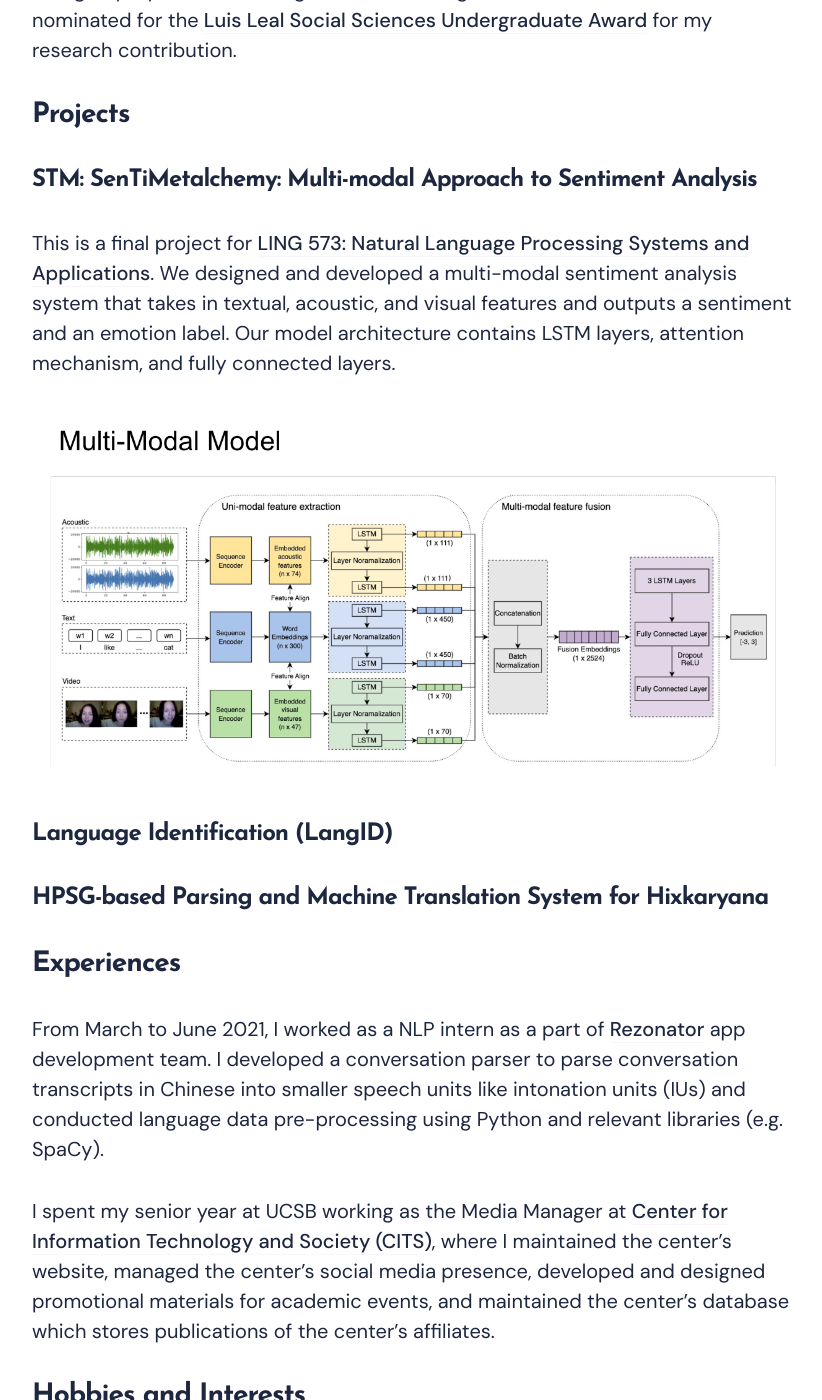
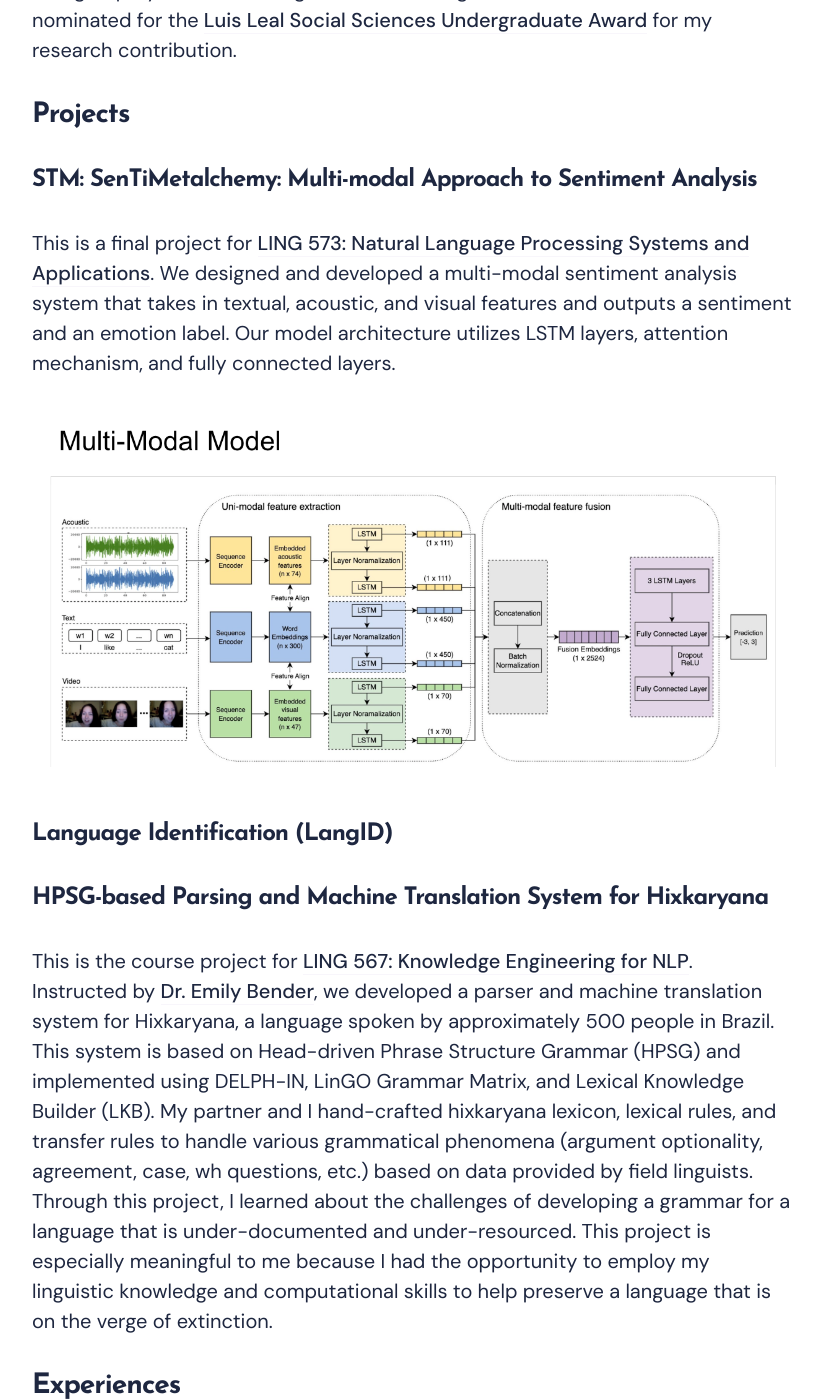
Before and after one commit to lexiewangdl/lexiewangdl.github.io, a Jekyll site: the page built from _pages/about.md, in a window 1280 px wide and 1400 px high, scrolled down 1175 px. Shown: the whole window, without its empty margins (228-1050 px from the left). Built offline with Jekyll 4.4.1, drawn with Linux system fonts in a browser that asks for light colours; nearby versions of some CDN libraries; some of the changed lines change nothing that is shown; some of the changed text lies outside the part shown.

Commit message:
Add project

```diff
--- a/_pages/about.md
+++ b/_pages/about.md
@@ -19,22 +19,33 @@ Using a filtered corpus approach to analyze LSTM and Transformer language models
 
 ### Social Identification and Interpersonal Communication in Zoom Virtual Groups
 
-This is an independent research study I conducted independent research under the supervision of UCSB Department of Communication's [Senior Honors Program](https://www.comm.ucsb.edu/undergrad/senior-honors). My thesis was titled "Social Identification and Interpersonal Communication in Zoom Virtual Groups." Guided by [Dr. Joe Walther](https://www.comm.ucsb.edu/people/joe-walther), [Dr. Jennifer Gibbs](https://www.comm.ucsb.edu/people/jennifer-gibbs), and [Dr. Gordon Abra](https://www.comm.ucsb.edu/people/gordon-abra), I conducted an online experiment to study interpersonal and intergroup dynamics in college students during remote instruction. I was nominated for the [Luis Leal Social Sciences Undergraduate Award](https://www.news.ucsb.edu/topics/luis-leal-award) for my research contribution.
+This is an independent research study I conducted independent research under the supervision of UCSB Department of Communication's [Senior Honors Program](https://www.comm.ucsb.edu/undergrad/senior-honors).
+My thesis was titled "Social Identification and Interpersonal Communication in Zoom Virtual Groups."
+Guided by [Dr. Joe Walther](https://www.comm.ucsb.edu/people/joe-walther), [Dr. Jennifer Gibbs](https://www.comm.ucsb.edu/people/jennifer-gibbs), and [Dr. Gordon Abra](https://www.comm.ucsb.edu/people/gordon-abra),
+I conducted an online experiment to study interpersonal and intergroup dynamics in college students during remote instruction.
+I was nominated for the [Luis Leal Social Sciences Undergraduate Award](https://www.news.ucsb.edu/topics/luis-leal-award) for my research contribution.
 
 ## Projects
 
 ### STM: SenTiMetalchemy: Multi-modal Approach to Sentiment Analysis
 This is a final project for [LING 573: Natural Language Processing Systems and Applications](https://linguistics.washington.edu/courses/2020/spring/ling/573/a).
 We designed and developed a multi-modal sentiment analysis system that takes in textual, acoustic, and visual features and outputs a sentiment and an emotion label.
-Our model architecture contains LSTM layers, attention mechanism, and fully connected layers.
+Our model architecture utilizes LSTM layers, attention mechanism, and fully connected layers.
 
 ![Model Architecture]({{site.baseurl}}/images/img-multimodal-stm.png)
 
 ### Language Identification (LangID)
 
 ### HPSG-based Parsing and Machine Translation System for Hixkaryana
+This is the course project for [LING 567: Knowledge Engineering for NLP](https://linguistics.washington.edu/courses/2020/spring/ling/567/a).
+Instructed by [Dr. Emily Bender](https://faculty.washington.edu/ebender/), we developed a parser and machine translation system for Hixkaryana, a language spoken by approximately 500 people in Brazil.
+This system is based on Head-driven Phrase Structure Grammar (HPSG) and implemented using DELPH-IN, LinGO Grammar Matrix, and Lexical Knowledge Builder (LKB).
+My partner and I hand-crafted hixkaryana lexicon, lexical rules, and transfer rules to handle various grammatical phenomena (argument optionality, agreement, case, wh questions, etc.) based on data provided by field linguists.
+Through this project, I learned about the challenges of developing a grammar for a language that is under-documented and under-resourced.
+This project is especially meaningful to me because I had the opportunity to employ my linguistic knowledge and computational skills to help preserve a language that is on the verge of extinction.
 
 ## Experiences
+
 From March to June 2021, I worked as a NLP intern as a part of [Rezonator](https://rezonator.com/) app development team. I developed a conversation parser to parse conversation transcripts in Chinese into smaller speech units like intonation units (IUs) and conducted language data pre-processing using Python and relevant libraries (e.g. SpaCy).
 
 I spent my senior year at UCSB working as the Media Manager at [Center for Information Technology and Society (CITS)](https://cits.ucsb.edu/), where I maintained the center's website, managed the center's social media presence, developed and designed promotional materials for academic events, and maintained the center's database which stores publications of the center's affiliates.
@@ -56,46 +67,33 @@ I'm learning ...
 ### Travelling
 
 Places I've been to ...
-* Asia
-  * 🇨🇳 China: Beijing, Shanghai, Guangzhou, Shenzhen, Hangzhou, Changsha, Changchun, Harbin, Dalian, Qingdao, Suzhou, Fuzhou, Chengdu, Xi'an, Kunming, Lijiang, Shangri-La, etc.
-  * 🇯🇵 Japan: Tokyo, Osaka, Kyoto, Kobe, Nagoya, Nara
-  * 🇰🇷 South Korea: Seoul, Incheon, Gapyeong-gun
-  * 🇲🇾 Malaysia: Kuala Lumpur
-  * 🇹🇭 Thailand: Koh Samui, Phuket, Bangkok
-* North America
-  * 🇺🇸 USA: Santa Barbara, Los Angeles, Seattle, San Francisco, New York, Boston, Philadelphia, Washington D.C., etc.
-* Oceania
-  * 🇦🇺 Australia: Sydney, Melbourne, Brisbane, Gold Coast, Cairns, etc.
+
+Asia
+* 🇨🇳 China: Beijing, Shanghai, Guangzhou, Shenzhen, Hangzhou, Changsha, Changchun, Harbin, Dalian, Qingdao, Suzhou, Fuzhou, Chengdu, Xi'an, Kunming, Lijiang, Shangri-La, etc.
+* 🇯🇵 Japan: Tokyo, Osaka, Kyoto, Kobe, Nagoya, Nara
+* 🇰🇷 South Korea: Seoul, Incheon, Gapyeong-gun
+* 🇲🇾 Malaysia: Kuala Lumpur
+* 🇹🇭 Thailand: Koh Samui, Phuket, Bangkok
+
+North America
+* 🇺🇸 USA: Santa Barbara, Los Angeles, Seattle, San Francisco, New York, Boston, Philadelphia, Washington D.C., etc.
+
+Oceania
+* 🇦🇺 Australia: Sydney, Melbourne, Brisbane, Gold Coast, Cairns, etc.
 
 My travel bucket list ...
 * 🇮🇹 Italy: Rome, Florence, Venice, Milan, etc.
 * 🇪🇸 Spain: Barcelona, Madrid, etc.
 * 🇩🇪 Germany: Berlin, Munich, etc.
-* 🇨🇭 Switzerland: Zurich, Geneva, etc.
-* 🇨🇦 Canada: Vancouver, Toronto, etc.
-* 🇳🇿 New Zealand: Auckland, Christchurch, etc.
-* 🇬🇷 Greece: Athens, Santorini, etc.
-* 🇨🇿 Czech Republic: Prague, etc.
-* 🇭🇺 Hungary: Budapest, etc.
-* 🇦🇹 Austria: Vienna, etc.
 
 ### Sports
 
-* 🏂 Snowboarding
-  * I am a newbie snowboarder. I started snowboarding in 2023 and I'm planning to keep practicing and improving my skills.
-  * Resorts I've been to:
-    * Steamboat Springs, CO
-    * Snoqualmie Pass, WA
-    * Crystal Mountain, WA
-* 🏋️‍♀️ Weight training
-  * Deadlift is my favorite :)
+* 🏂 Snowboarding: I have been to Steamboat Springs, CO, Snoqualmie Pass, WA, Crystal Mountain, WA, etc.
+* 🏋️‍♀️ Weight training: Deadlift is my favorite
 * 🎾 Tennis
-* 🏍 Motorcycling
-  * I have a cute little Kawasaki Ninja 400!
+* 🏍 Motorcycling: Kawasaki Ninja 400
 * 🏄‍ Surfing
 * 🎮 Video games
-  * NARAKA used to be my favorite game.
-  * I don't play video games as much as I used to.
 
 
 ### Contact me
```
